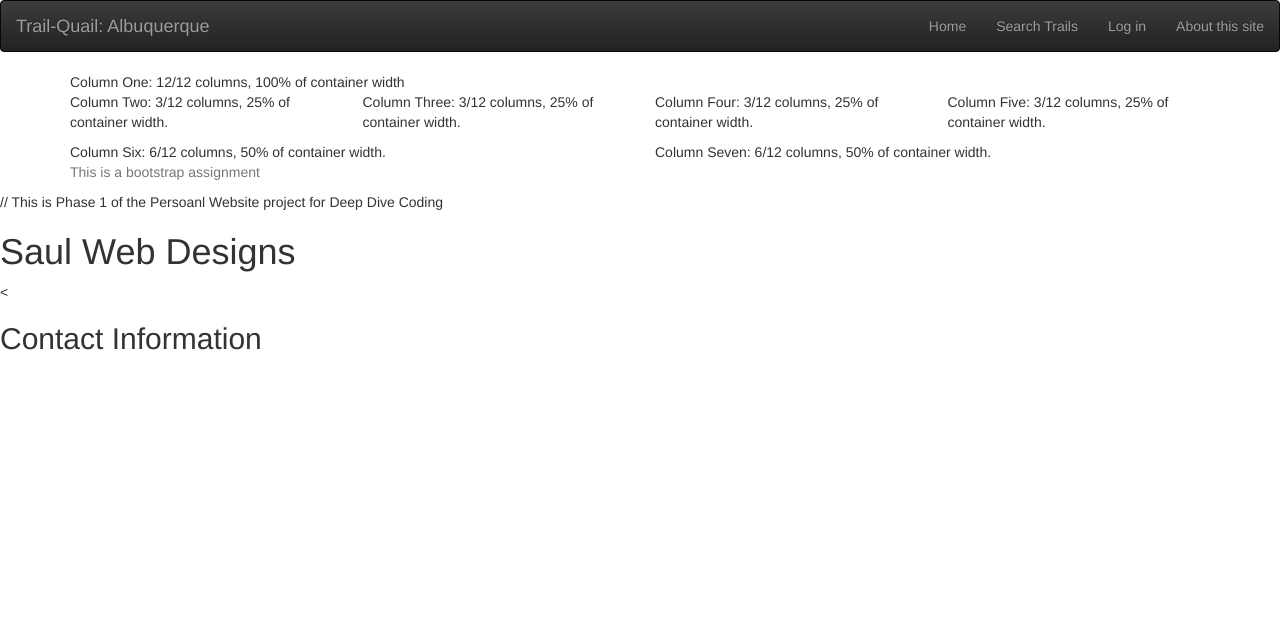
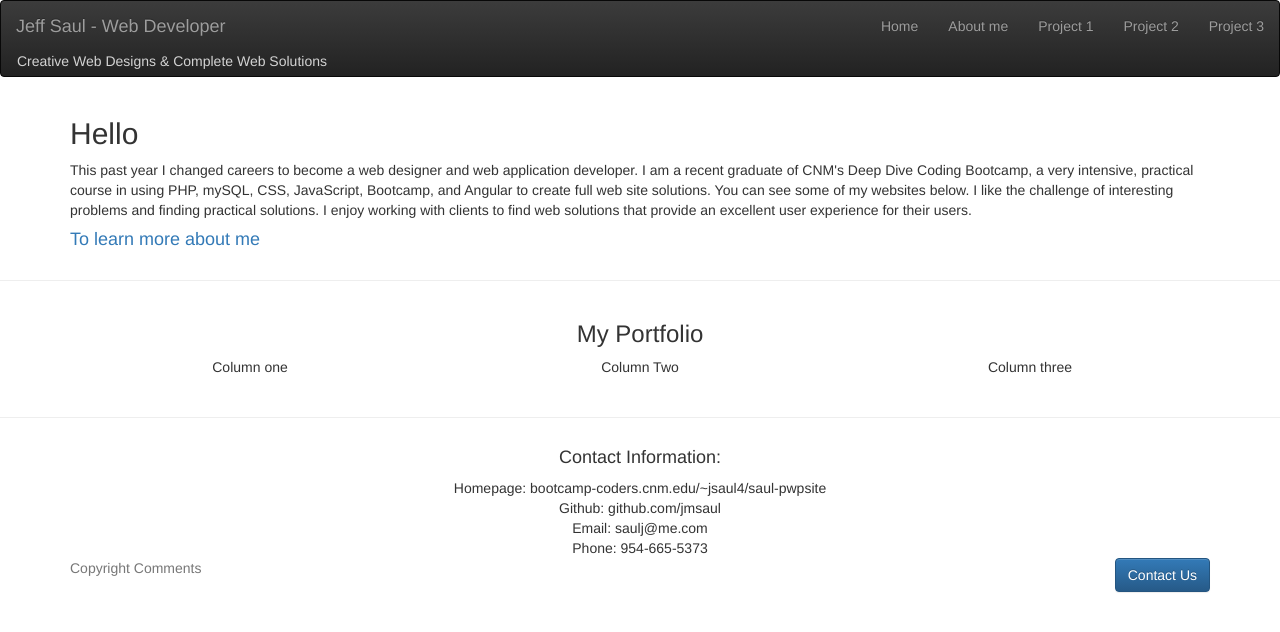
Before and after one commit to jmsaul/saul-pwpsite, a PHP site: page / in a window 1280 px wide. Shown: the top 632 px of the page. Run offline with PHP 8.4, Linux system fonts and the light colour scheme; some libraries are stand-ins or nearby versions.

Commit message:
Milestones 5 - basic layout + footer

```diff
--- a/public_html/css/style.css
+++ b/public_html/css/style.css
@@ -3,3 +3,12 @@
 .content-wrap {
 
 }
+
+.white-text1 {
+	color:lightgray;
+	padding: 0px 0px 5px 16px;
+}
+
+.white-text0 {
+	color:white;
+}
--- a/public_html/index.php
+++ b/public_html/index.php
@@ -7,13 +7,16 @@
 		<meta name="viewport" content="width=device-width, initial-scale=1"
 
 		<!-- Bootstrap latest compiled and minified CSS		-->
-		<link href="//maxcdn.bootstrapcdn.com/bootstrap/3.3.5/css/bootstrap.min.css" rel="stylesheet" integrity="sha256-MfvZlkHCEqatNoGiOXveE8FIwMzZg4W85qfrfIFBfYc= sha512-dTfge/zgoMYpP7QbHy4gWMEGsbsdZeCXz7irItjcC3sPUFtf0kuFbDz/ixG7ArTxmDjLXDmezHubeNikyKGVyQ==" crossorigin="anonymous">
+		<link href="//maxcdn.bootstrapcdn.com/bootstrap/3.3.5/css/bootstrap.min.css" rel="stylesheet"
+				integrity="sha256-MfvZlkHCEqatNoGiOXveE8FIwMzZg4W85qfrfIFBfYc= sha512-dTfge/zgoMYpP7QbHy4gWMEGsbsdZeCXz7irItjcC3sPUFtf0kuFbDz/ixG7ArTxmDjLXDmezHubeNikyKGVyQ=="
+				crossorigin="anonymous">
 
 		<!-- Optional Bootstrap Theme -->
-		<link rel="stylesheet" href="//maxcdn.bootstrapcdn.com/bootstrap/3.3.5/css/bootstrap-theme.min.css" integrity="sha384-aUGj/X2zp5rLCbBxumKTCw2Z50WgIr1vs/PFN4praOTvYXWlVyh2UtNUU0KAUhAX" crossorigin="anonymous">
+		<link rel="stylesheet" href="//maxcdn.bootstrapcdn.com/bootstrap/3.3.5/css/bootstrap-theme.min.css"
+				integrity="sha384-aUGj/X2zp5rLCbBxumKTCw2Z50WgIr1vs/PFN4praOTvYXWlVyh2UtNUU0KAUhAX" crossorigin="anonymous">
 
 		<!-- Custom CSS -->
-		<link rel="stylesheet" href="../../css/style.css" type="text/css"/>
+		<link rel="stylesheet" href="css/style.css" type="text/css"/>
 
 		<!-- HTML5 shim and Respond.js for IE8 support of HTML5 elements and media queries -->
 		<!-- WARNING: Respond.js doesn't work if you view the page via file:// -->
@@ -26,7 +29,9 @@
 		<script src="//ajax.googleapis.com/ajax/libs/jquery/2.1.4/jquery.min.js"></script>
 
 		<!-- Bootstrap latest compiled and minified Javascript -->
-		<script src="//maxcdn.bootstrapcdn.com/bootstrap/3.3.5/js/bootstrap.min.js"  integrity="sha256-Sk3nkD6mLTMOF0EOpNtsIry+s1CsaqQC1rVLTAy+0yc= sha512-K1qjQ+NcF2TYO/eI3M6v8EiNYZfA95pQumfvcVrTHtwQVDG+aHRqLi/ETn2uB+1JqwYqVG3LIvdm9lj6imS/pQ==" crossorigin="anonymous"></script>
+		<script src="//maxcdn.bootstrapcdn.com/bootstrap/3.3.5/js/bootstrap.min.js"
+				  integrity="sha256-Sk3nkD6mLTMOF0EOpNtsIry+s1CsaqQC1rVLTAy+0yc= sha512-K1qjQ+NcF2TYO/eI3M6v8EiNYZfA95pQumfvcVrTHtwQVDG+aHRqLi/ETn2uB+1JqwYqVG3LIvdm9lj6imS/pQ=="
+				  crossorigin="anonymous"></script>
 
 		<title>Personal Website Homepage</title>
 	</head>
@@ -35,13 +40,15 @@
 		<div class="sfooter-content">
 			<nav class="navbar navbar-inverse">
 				<!-- logo and mobile toggle button get grouped together for better mobile display -->
-				<div class="navbar-header">
+				<div class="navbar-header white-text0">
 					<!-- this is the mobile menu button -->
 					<button class="navbar-toggle collapsed" type="button" data-toggle="collapse" data-target="#main-menu">
 						<span class="sr-only">main menu</span>
 						<span class="glyphicon glyphicon-menu-hamburger"></span>
 					</button>
-					<a class="navbar-brand" href="#">Trail-Quail: Albuquerque</a>
+					<a class="navbar-brand center-text" href="#">Jeff Saul - Web Developer</a>
+					<div class="clearfix"></div>
+					<div class="white-text1">Creative Web Designs & Complete Web Solutions</div>
 				</div>
 
 				<!-- here are your main nav links, grouped for toggling -->
@@ -49,54 +56,60 @@
 					<u1 class="nav navbar-nav navbar-right"
 					</u1>
 					<li><a href="#">Home</a></li>
-					<li><a href="#">Search Trails</a></li>
-					<li><a href="#">Log in</a></li>
-					<li><a href="#">About this site</a></li>
+					<li><a href="#">About me</a></li>
+					<li><a href="#">Project 1</a></li>
+					<li><a href="#">Project 2</a></li>
+					<li><a href="#">Project 3</a></li>
 				</div>
 			</nav>
 
 			<div class="container">
-				<div class="row">
-					<div class="col-md-12">Column One: 12/12 columns, 100% of container width</div>
+				<h2>Hello</h2>
+				<p>This past year I changed careers to become a web designer and web application developer. I am a recent
+					graduate of CNM's Deep Dive Coding Bootcamp, a very intensive, practical course in using PHP, mySQL,
+					CSS, JavaScript, Bootcamp, and Angular to create full web site solutions. You can see some of my
+					websites below. I like the challenge of interesting problems and finding practical solutions. I enjoy
+					working with clients to find web solutions that provide an excellent user experience for their users.
+				</p>
+				<a href="about-me.php"><h4>To learn more about me</h4></a>
+			</div>
+			<hr>
+
+			<div class="container">
+				<div class="text-center">
+					<h3>My Portfolio</h3>
+					<div class="row">
+						<div class="col-md-4"> Column one</div>
+						<div class="col-md-4"> Column Two</div>
+						<div class="col-md-4"> Column three</div>
+					</div>
 				</div>
+			</div>
 
-				<div class="row">
-					<div class="col-md-3"> Column Two: 3/12 columns, 25% of container width.</div>
-					<div class="col-md-3"> Column Three: 3/12 columns, 25% of container width.</div>
-					<div class="col-md-3"> Column Four: 3/12 columns, 25% of container width.</div>
-					<div class="col-md-3"> Column Five: 3/12 columns, 25% of container width.</div>
-				</div>
-				<p></p>
+			<br>
+			<hr>
+			<div class="container text-center">
+				<h4>Contact Information:</h4>
+				<div>Homepage: bootcamp-coders.cnm.edu/~jsaul4/saul-pwpsite</div>
+				<div>Github: github.com/jmsaul</div>
+				<div>Email: saulj@me.com</div>
+				<div>Phone: 954-665-5373</div>
+			</div>
 
-				<div class="row">
-					<div class="col-md-6"> Column Six: 6/12 columns, 50% of container width.</div>
-					<div class="col-md-6"> Column Seven: 6/12 columns, 50% of container width.</div>
-				</div>
 
-			</div>
+		</div>
 		</div>
 
 		<footer class="footer">
 			<div class="container">
-				<p class="text-muted">This is a bootstrap assignment</p>
+				<p class="text-muted">Copyright Comments
+			<span class="pull-right">
+				<!--	This will send an email to trailquailabq@gmail.com		-->
+				<a class="btn btn-primary" href="mailto:saulj@me.com"
+					role="button">Contact Us</a>
+			</span>
+				</p>
 			</div>
 		</footer>
 
 	</body>
-
-
-
-	<!DOCTYPE html>
-<html lang="en">
-	<head>
-		<meta charset="utf-8"/>
-		<title>Saul Web Software Development</title>
-	</head>
-	<body>
-		// This is Phase 1 of the Persoanl Website project for Deep Dive Coding
-		<h1>Saul Web Designs</h1>
-		<<h2>Contact Information</h2>
-		<p></p>
-	</body>
-
-</html>
```
Also changed, not shown: public_html/about-me.php (added), public_html/php/templates/footer-template.php (renamed from php/templates/footer-template.php), public_html/php/templates/head-utils.php (renamed from php/templates/head-utils.php), public_html/php/templates/header-template.php (added).
